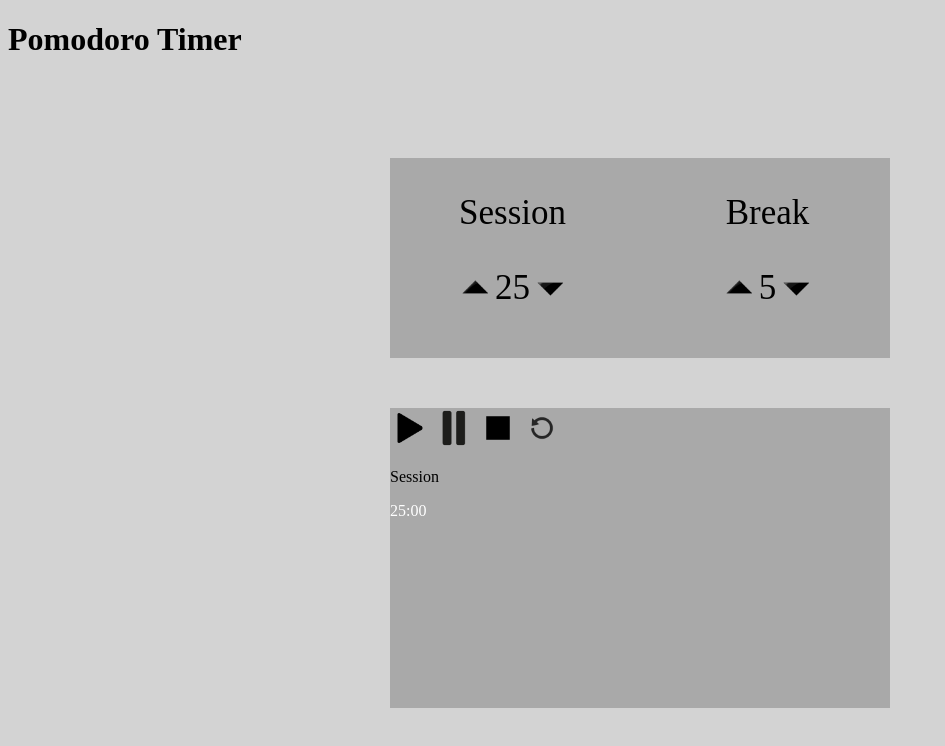
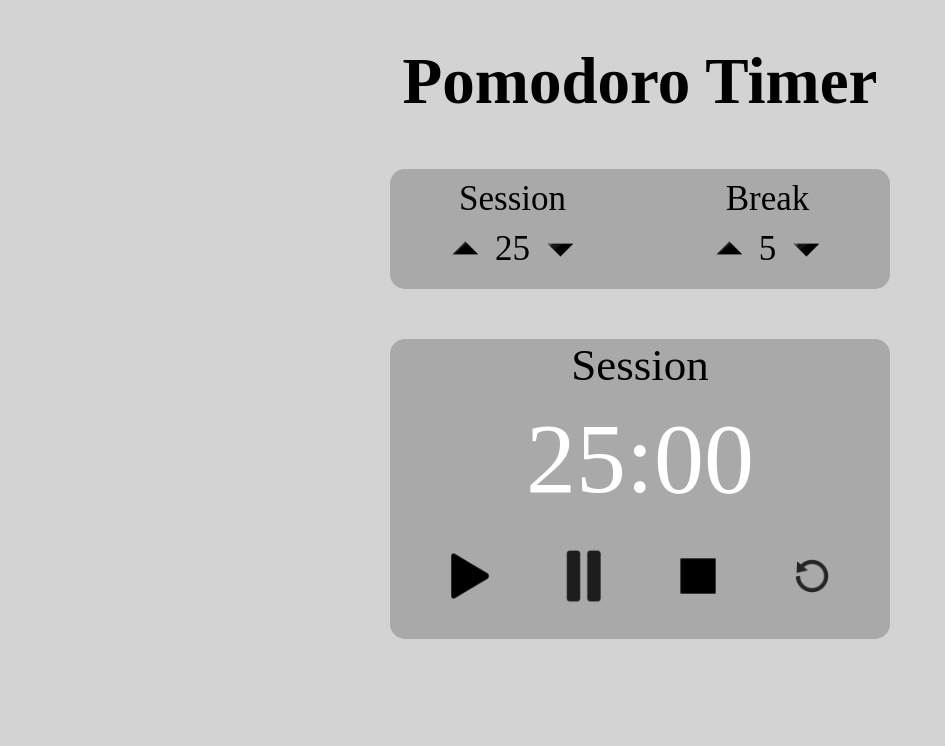
Before and after one commit to travisvesbach/pomodoro_timer, a plain HTML site: page index.html in a window 1280 px wide. Shown: the whole page, without its empty margins (0-945 px from the left). Drawn offline with nearby package versions, Linux system fonts and the light colour scheme.

Commit message:
Pretty much finished.

```diff
--- a/index.html
+++ b/index.html
@@ -6,6 +6,7 @@ Pomodoro Timer
 <html>
 <head>
 	<title>Pomodoro Timer</title>
+	<link rel="icon" href="images/timer.png">
 	<link rel="stylesheet" type="text/css" href="styles/style.css">
 </head>
 <body>
@@ -29,14 +30,14 @@ Pomodoro Timer
 		</div>
 	</div>
 	<div class="timer">
-		<input type="image" src="images/play.png" name="start" class="start">
-		<input type="image" src="images/pause.png" name="pause" class="pause">
-		<input type="image" src="images/stop.png" name="stop" class="stop">
-		<input type="image" src="images/reset.png" name="reset" class="reset">
 		<div id="countdown" class="work">
 			<p id="current-timer"></p>
-			<span class="time"></span>
+			<p class="time"></p>
 		</div>
+		<input type="image" src="images/play.png" class="start">
+		<input type="image" src="images/pause.png" class="pause">
+		<input type="image" src="images/stop.png" class="stop">
+		<input type="image" src="images/reset.png" class="reset">
 	</div>
 
 
--- a/js/main.js
+++ b/js/main.js
@@ -21,13 +21,11 @@ $('#session-down').on('click', sessionDown);
 $('#break-up').on('click', breakUp);
 $('#break-down').on('click', breakDown);
 
-$('#countdown').on('click', changeTimer);
+
 $('.start').on('click', startCountdown);
 $('.pause').on('click', pauseCountdown);
 $('.stop').on('click', stopCountdown);
 $('.reset').on('click', resetCountdown);
-
-
 
 });
 
@@ -47,7 +45,7 @@ function setVariables(currentSeconds) {
 		hours = 0;
 		seconds = currentSeconds
 	}
-	if ( minutes % 60 != 0) {
+	if ( minutes / 60 >= 1) {
 		hours = Math.floor(minutes / 60);
 		minutes = minutes % 60;
 	} else {
--- a/styles/style.css
+++ b/styles/style.css
@@ -6,29 +6,26 @@ body {
 	background-color: lightgrey;
 }
 
+h1 {
+	text-align: center;
+	font-size: 65px;
+}
 
 .settings {
 	background-color: darkgrey;
-	height: 200px;
+	height: 120px;
 	width: 500px;
-	margin: 100px auto 50px auto;
+	margin: 50px auto 50px auto;
+	border-radius: 15px;
 }
 
-.timer {
-	background-color: darkgrey;
-	height: 300px;
-	width: 500px;
-	margin: auto;
-}
-
-input {
-	height: 40px;
-	width: 40px;
+.settings p {
+	margin: 10px auto;
 }
 
 .session, .break {
 	display: inline-block;
-	height: 200px;
+	height: 120px;
 	width: 245px;
 	text-align: center;
 	font-size: 35px;
@@ -42,3 +39,42 @@ input {
 	display: inline-flex;
 	align-items: center;
 }
+
+.settings input {
+	margin: auto 10px;
+	height: 40px;
+	width: 40px;
+}
+
+input:hover {
+	background-color: white;
+}
+
+.timer input {
+	margin: auto;
+	height: 60px;
+	width: 60px;
+	margin-top: 20px;
+	margin-left: 10%;
+
+}
+
+.timer {
+	background-color: darkgrey;
+	height: 300px;
+	width: 500px;
+	margin: auto;
+	border-radius: 15px;
+}
+
+#current-timer {
+	font-size: 45px;
+	text-align: center;
+	margin: 10px auto;
+}
+
+.time {
+	text-align: center;
+	font-size: 100px;
+	margin: 10px auto;
+}
```
Also changed, not shown: images/timer.png (added), 1 other file.
